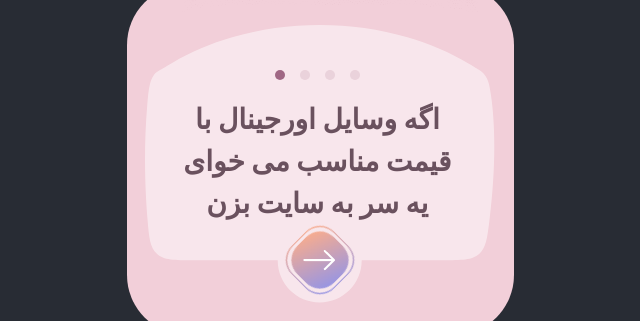
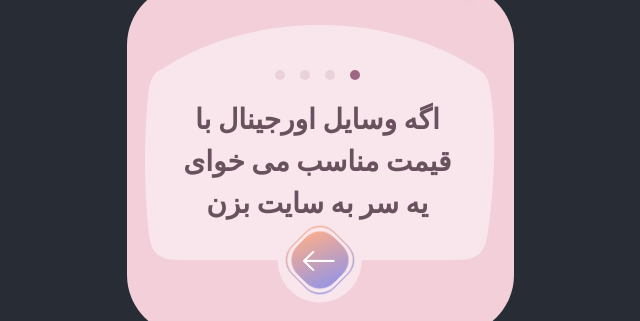
Before and after one commit to sha7hab/labelle-beauty-web-app, a React (Create React App) app: page / in a window 1280 px wide. Shown: the part 461-782 px from the top of the page, without its empty margins (320-960 px from the left). Built offline with nearby package versions, Linux system fonts and the light colour scheme.

Commit message:
smallChanges

```diff
--- a/src/components/Onboarding.jsx
+++ b/src/components/Onboarding.jsx
@@ -125,12 +125,12 @@ function Onboarding() {
           {
 
 
-            [0, 1, 2, 3].map((data, key) => (
+            [3, 2, 1, 0].map((data, key) => (
 
               <div style={{
                 width: 10,
                 height: 10,
-                background: key == activeKey ? "rgba(160, 103, 132, 1)" : "rgba(160, 103, 132, 0.16)",
+                background: data == activeKey ? "rgba(160, 103, 132, 1)" : "rgba(160, 103, 132, 0.16)",
                 position: "absolute",
                 marginTop: -20,
                 marginLeft: (125 + (key*25)),
@@ -270,6 +270,7 @@ function Onboarding() {
             marginLeft: -17,
             marginTop: -85,
             position: "absolute",
+            transform: "rotate(180deg)"
 
           }}
         ></img>
```
